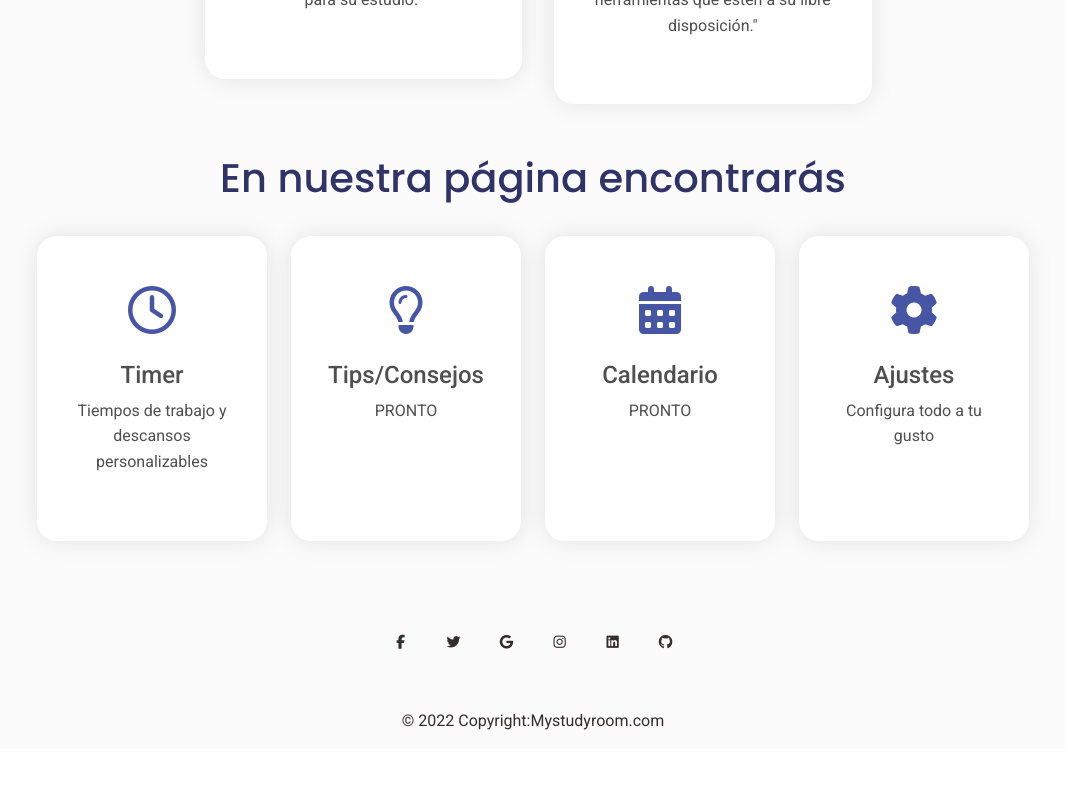
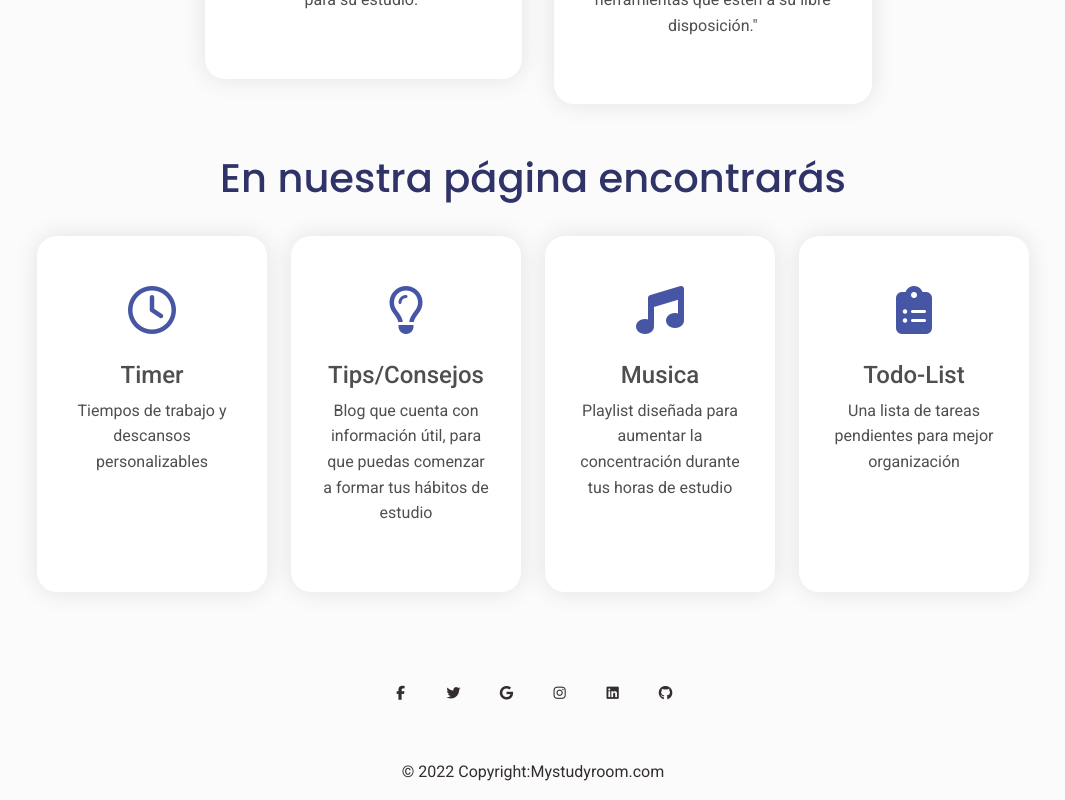
Before and after one commit to nicoleOpazo/MyStudyRoom-React, a React (Create React App) app in the folder My_Study_Room/: page / in a window 1280 px wide. Shown: the part 2308-3108 px from the top of the page, without its empty margins (107-1172 px from the left). Before the commit the page ends 3057 px from the top, so only its background shows below. Built offline with nearby package versions, Linux system fonts and the light colour scheme.

Commit message:
HomePage con music y todo

```diff
--- a/My_Study_Room/src/components/HomePageComponents/Servicios.js
+++ b/My_Study_Room/src/components/HomePageComponents/Servicios.js
@@ -28,27 +28,27 @@ const ServiciosComponent = () => {
                   </div>
                   <br></br>
                   <h4>Tips/Consejos</h4>
-                  <p>PRONTO</p>
+                  <p>Blog que cuenta con información útil, para que puedas comenzar a formar tus hábitos de estudio</p>
                 </div>
               </div>
               <div class="col-xl-3 col-md-6 d-flex align-items-stretch ">
                 <div class="iconoytexto color-grey">
                   <div class="icono">
-                  <i class="fas fa-calendar-alt fa-3x"></i>
+                  <i class="fas fa-music fa-3x"></i>
                   </div>
                   <br></br>
-                  <h4>Calendario</h4>
-                  <p>PRONTO</p>
+                  <h4>Musica</h4>
+                  <p>Playlist diseñada para aumentar la concentración durante tus horas de estudio</p>
                 </div>
               </div>
               <div class="col-xl-3 col-md-6 d-flex align-items-stretch ">
                 <div class="iconoytexto">
                   <div class="icono">
-                  <i class="fas fa-cog fa-3x"></i>
+                  <i class="fas fa-clipboard-list fa-3x"></i>
                   </div>
                   <br></br>
-                  <h4>Ajustes</h4>
-                  <p>Configura todo a tu gusto</p>
+                  <h4>Todo-List</h4>
+                  <p>Una lista de tareas pendientes para mejor organización</p>
                 </div>
               </div>
             </div>
```
